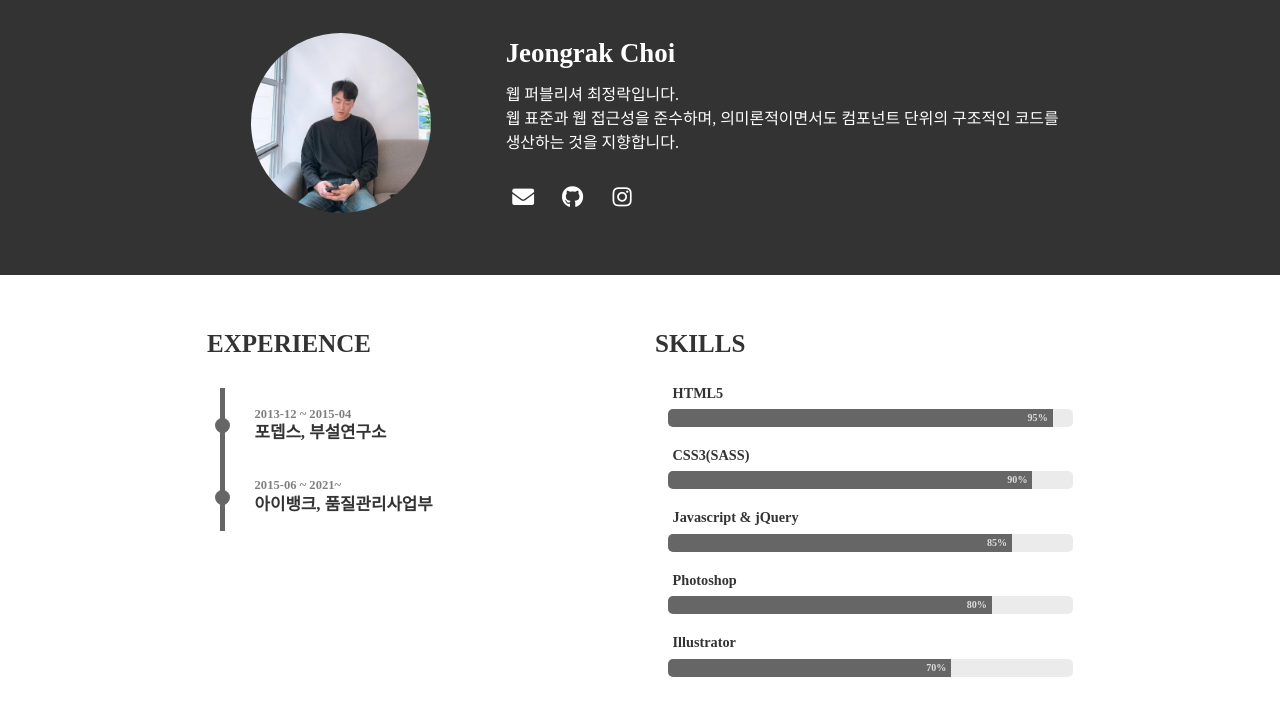
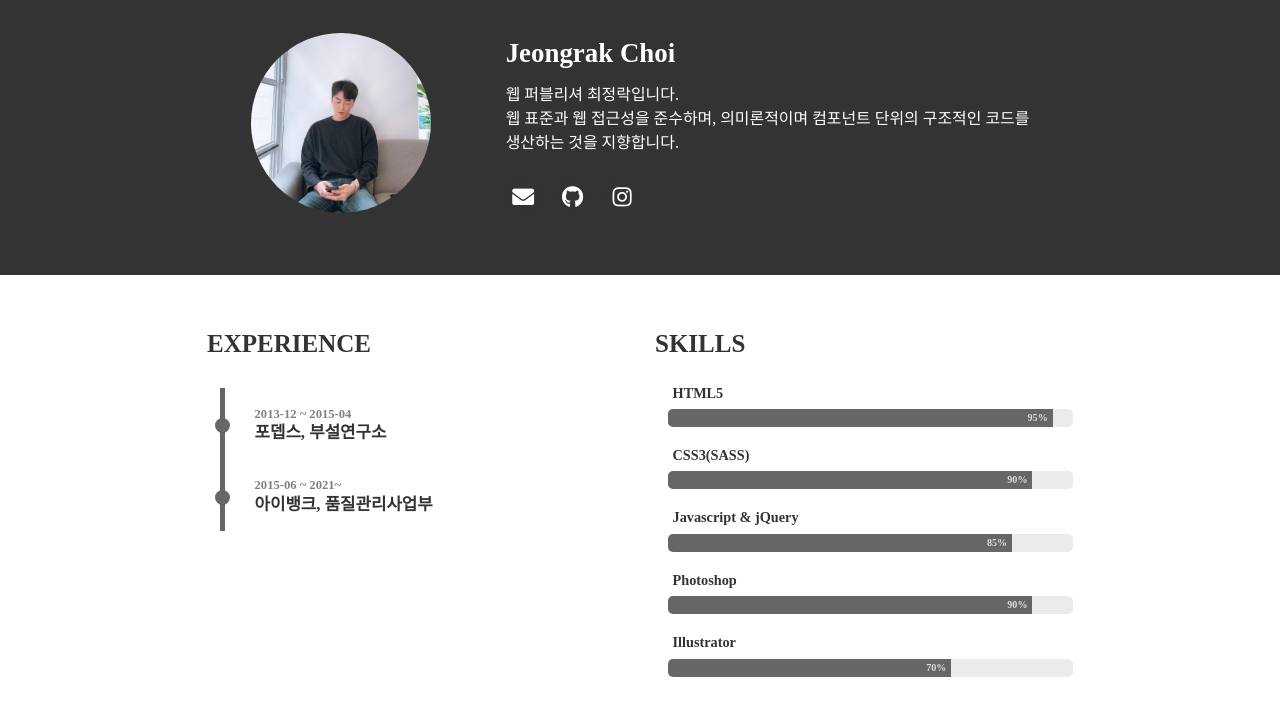
Before and after one commit to JeongrakChoi/JeongrakChoi.github.io, a Jekyll site: the page built from portfolio.html, in a window 1280 px wide. Shown: the part 128-831 px from the top of the page. Built offline with Jekyll 4.4.1, drawn with Linux system fonts in a browser that asks for light colours; nearby versions of some CDN libraries; some web fonts are replaced.

Commit message:
Update _config.yml

```diff
--- a/_config.yml
+++ b/_config.yml
@@ -11,7 +11,7 @@
   profile :
     image : assets/img/profile.jpg
     username : Jeongrak Choi
-    description : 웹 퍼블리셔 최정락입니다.<br>웹 표준과 웹 접근성을 준수하며, 의미론적이면서도 컴포넌트 단위의 구조적인 코드를 생산하는 것을 지향합니다.
+    description : 웹 퍼블리셔 최정락입니다.<br>웹 표준과 웹 접근성을 준수하며, 의미론적이며 컴포넌트 단위의 구조적인 코드를 생산하는 것을 지향합니다.
     experience :
       - start : 2013-12
         end : 2015-04
@@ -27,7 +27,7 @@
       - skill : Javascript & jQuery
         value : 85  # Percent value
       - skill : Photoshop
-        value : 80  # Percent value
+        value : 90  # Percent value
       - skill : Illustrator
         value : 70  # Percent value
 
```
